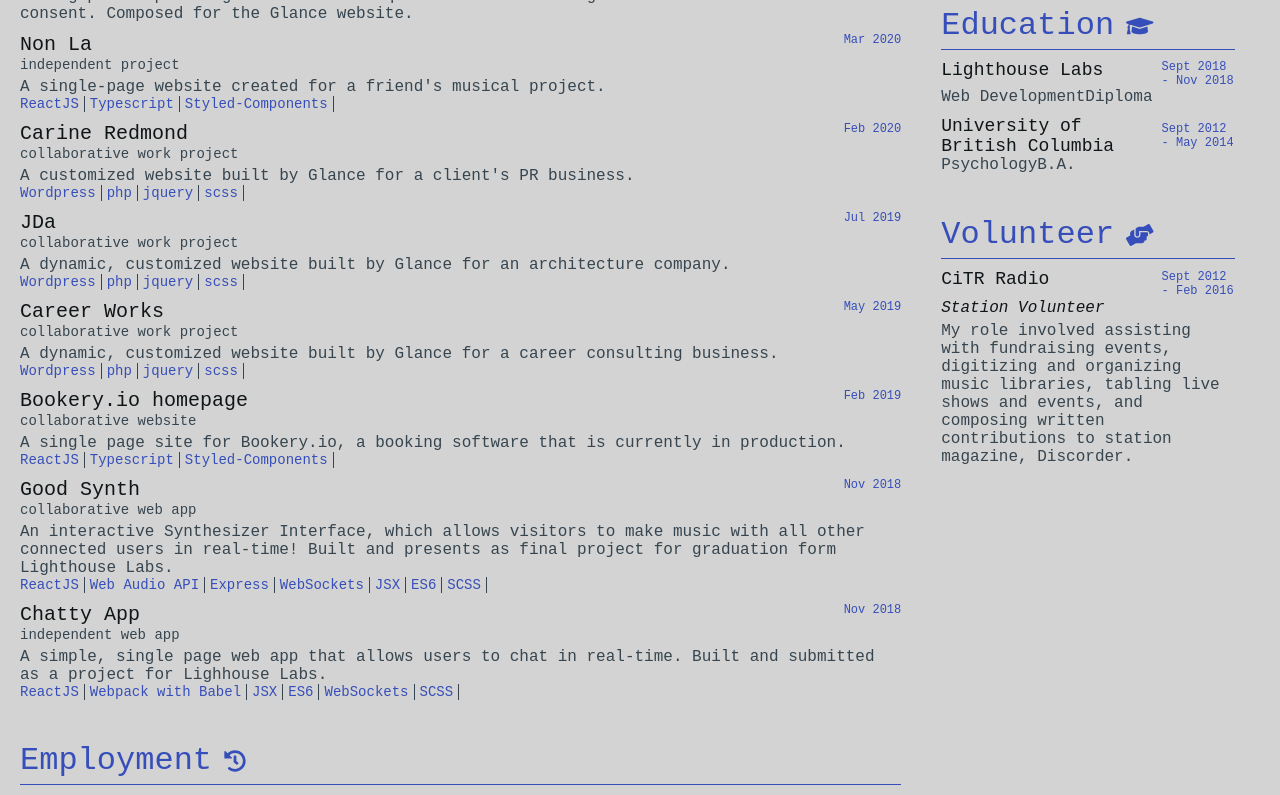
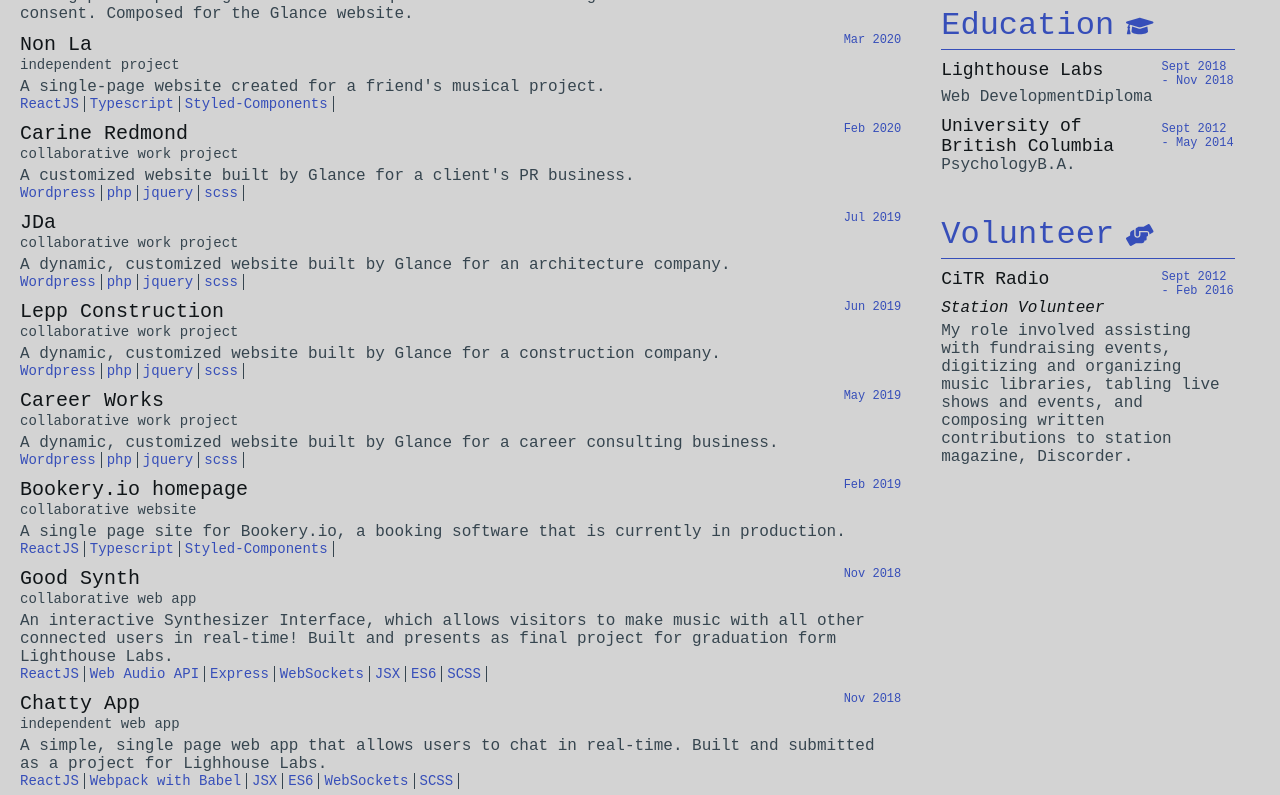
Before and after one commit to haggisbreakfast/resume, a React (Create React App) app: page / in a window 1280 px wide. Shown: the part 1055-1850 px from the top of the page. Built offline with nearby package versions, Linux system fonts and the light colour scheme.

Commit message:
removes console warning, adds project

```diff
--- a/src/index.tsx
+++ b/src/index.tsx
@@ -2,7 +2,7 @@ import React from 'react';
 import ReactDOM from 'react-dom';
 import { library, IconProp } from '@fortawesome/fontawesome-svg-core';
 import { fab } from '@fortawesome/free-brands-svg-icons';
-import { faEnvelope, faPhone, faMusic, faFolderOpen, faSmile, faHistory, faGraduationCap, faCode, faLocationArrow  } from '@fortawesome/free-solid-svg-icons';
+import { faEnvelope, faPhone, faMusic, faFolderOpen, faSmile, faHistory, faGraduationCap, faCode, faLocationArrow } from '@fortawesome/free-solid-svg-icons';
 
 import { resume, Resume } from './resume';
 import { Project } from './Project';
@@ -46,7 +46,7 @@ const App = (props: AppProps) => {
         <NameContainer>
           <Name>{resume.basics.name}</Name>
           <Label>{resume.basics.label}</Label>
-          <Image/>
+          <Image />
         </NameContainer>
         <ContactsContainer>
           <Contact
@@ -63,7 +63,7 @@ const App = (props: AppProps) => {
             text="linkedin"
             isLink
           />
-           <Contact
+          <Contact
             item={resume.basics.location}
             icon={faLocationArrow}
             text="Vancouver, BC"
@@ -74,35 +74,35 @@ const App = (props: AppProps) => {
       </Top>
       <Summary>
         <Header>About Me<SectionIcon icon={faSmile} />
-</Header>
+        </Header>
         {resume.basics.summary}
       </Summary>
       <Middle>
         <LeftMiddle>
           <Projects>
             <Header>Projects<SectionIcon icon={faFolderOpen} /></Header>
-            {resume.projects.map(p => {
-              return <Project project={p} />;
+            {resume.projects.map((p, index) => {
+              return <Project key={index} project={p} />;
             })}
           </Projects>
           <Work>
             <Header>Employment<SectionIcon icon={faHistory} /></Header>
-            {resume.work.map(w => {
-              return <Job job={w} />;
+            {resume.work.map((w, index) => {
+              return <Job key={index} job={w} />;
             })}
           </Work>
         </LeftMiddle>
         <RightMiddle>
           <Skills>
             <Header>Skills<SectionIcon icon={faCode} /></Header>
-            {resume.skills.map(s => {
-              return <Skill skill={s} />;
+            {resume.skills.map((s, index) => {
+              return <Skill key={index} skill={s} />;
             })}
           </Skills>
           <Education>
             <Header>Education<SectionIcon icon={faGraduationCap} /> </Header>
-            {resume.education.map(e => {
-              return <School school={e} />;
+            {resume.education.map((e, index) => {
+              return <School key={index} school={e} />;
             })}
           </Education>
           <Volunteer volunteer={resume.volunteer} />
--- a/src/resume.ts
+++ b/src/resume.ts
@@ -189,6 +189,18 @@ export const resume: Resume = {
 
     },
     {
+      name: 'Lepp Construction',
+      date: 'Jun 2019',
+      type: 'collaborative work project',
+      link: '  https://www.leppconstruction.com',
+      summary: "A dynamic, customized website built by Glance for a construction company.",
+      techstack: [
+        'Wordpress', 'php', 'jquery', 'scss'
+
+      ]
+
+    },
+    {
       name: 'Career Works',
       date: 'May 2019',
       type: 'collaborative work project',
```
Lines whose indentation alone changed are shown as unchanged.
